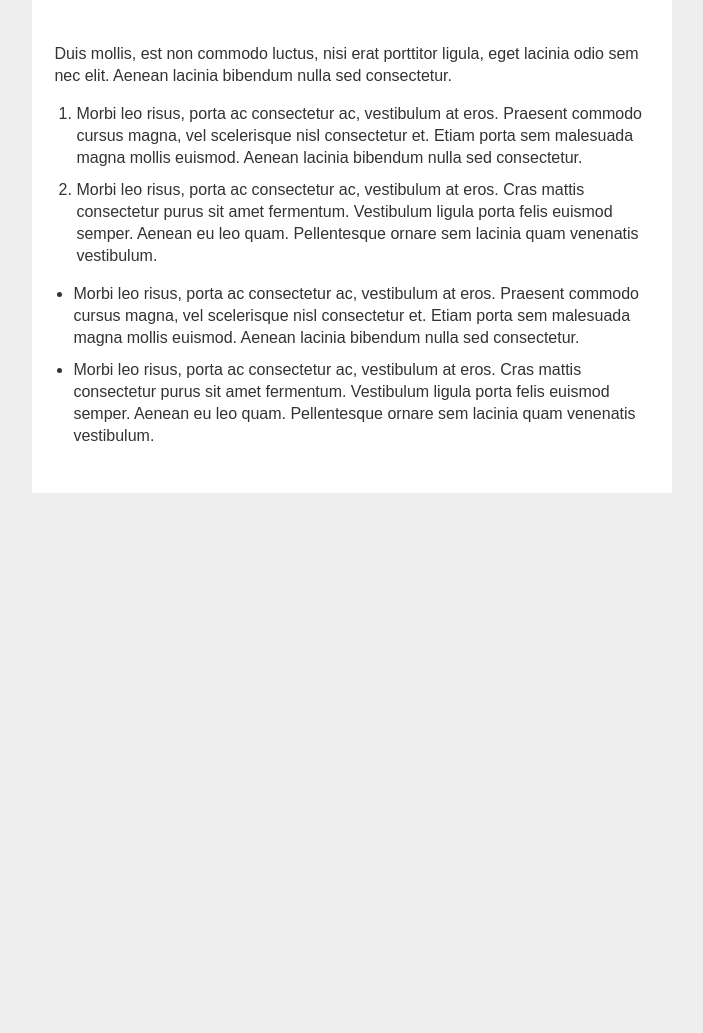
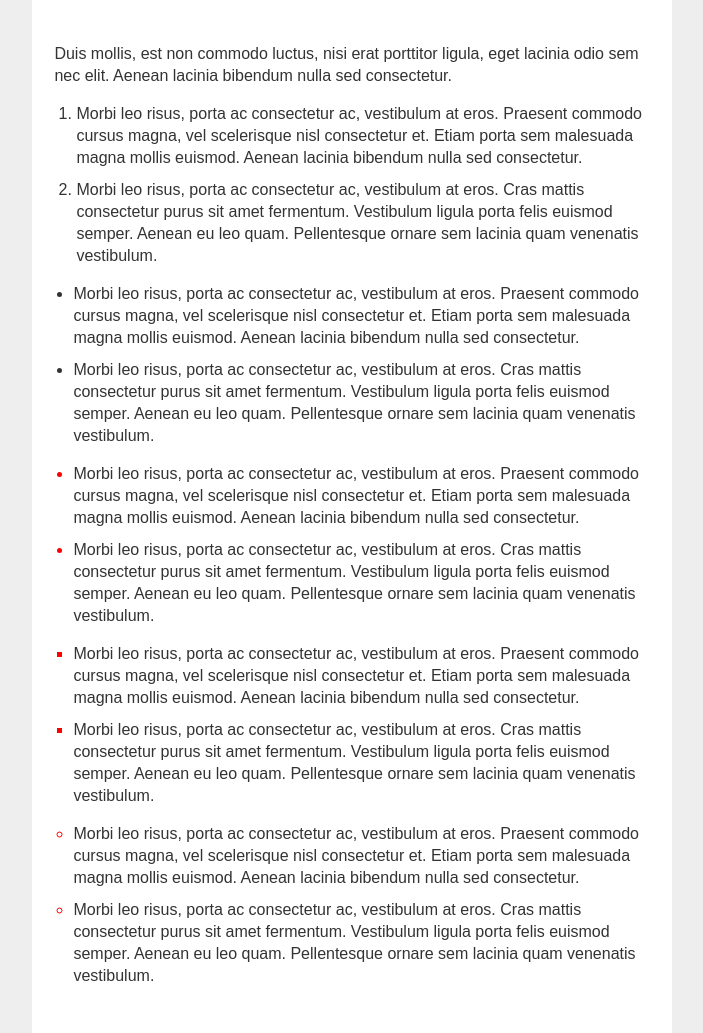
Before and after one commit to Nicole-Hickman-home/MJML, a website: page Lists/index.html in a window 1280 px wide. Shown: the whole page, without its empty margins (288-991 px from the left). Before the commit the page ends 800 px from the top, so only its background shows below. Drawn offline with Linux system fonts and the light colour scheme.

Commit message:
List tweaks

```diff
--- a/Lists/index.html
+++ b/Lists/index.html
@@ -135,7 +135,7 @@
         <![endif]-->
 </head>
 
-<body id="body" style="word-spacing:normal;background-color:#eeeeee;">
+<body style="word-spacing:normal;background-color:#eeeeee;">
   <div style="display:none;font-size:1px;color:#ffffff;line-height:1px;max-height:0px;max-width:0px;opacity:0;overflow:hidden;"> Preheader text &#847; &#847; &#847; &#847; &#847; &#847; &#847; &#847; &#847; &#847; &#847; &#847; &#847; &#847; &#847; &#847; &#847; &#847; &#847; &#847; &#847; &#847; &#847; &#847; </div>
   <div style="background-color:#eeeeee;">
     <!--[if mso | IE]><table align="center" border="0" cellpadding="0" cellspacing="0" class="" style="width:640px;" width="640" ><tr><td style="line-height:0px;font-size:0px;mso-line-height-rule:exactly;"><![endif]-->
@@ -161,6 +161,18 @@
                               <li style="margin: 0px 0px 10px; text-align: left;">Morbi leo risus, porta ac consectetur ac, vestibulum at eros. Praesent commodo cursus magna, vel scelerisque nisl consectetur et. Etiam porta sem malesuada magna mollis euismod. Aenean lacinia bibendum nulla sed consectetur.</li>
                               <li style="margin: 0px; text-align: left;">Morbi leo risus, porta ac consectetur ac, vestibulum at eros. Cras mattis consectetur purus sit amet fermentum. Vestibulum ligula porta felis euismod semper. Aenean eu leo quam. Pellentesque ornare sem lacinia quam venenatis vestibulum.</li>
                             </ul>
+                            <ul style="padding-left: 19px; color: red;">
+                              <li style="margin: 0px 0px 10px; text-align: left;"><span class="darkGray" style="color: #333333;">Morbi leo risus, porta ac consectetur ac, vestibulum at eros. Praesent commodo cursus magna, vel scelerisque nisl consectetur et. Etiam porta sem malesuada magna mollis euismod. Aenean lacinia bibendum nulla sed consectetur.</span></li>
+                              <li style="margin: 0px; text-align: left;"><span class="darkGray" style="color: #333333;">Morbi leo risus, porta ac consectetur ac, vestibulum at eros. Cras mattis consectetur purus sit amet fermentum. Vestibulum ligula porta felis euismod semper. Aenean eu leo quam. Pellentesque ornare sem lacinia quam venenatis vestibulum.</span></li>
+                            </ul>
+                            <ul style="padding-left: 19px; list-style-type: square; color: red;">
+                              <li style="margin: 0px 0px 10px; text-align: left;"><span class="darkGray" style="color: #333333;">Morbi leo risus, porta ac consectetur ac, vestibulum at eros. Praesent commodo cursus magna, vel scelerisque nisl consectetur et. Etiam porta sem malesuada magna mollis euismod. Aenean lacinia bibendum nulla sed consectetur.</span></li>
+                              <li style="margin: 0px; text-align: left;"><span class="darkGray" style="color: #333333;">Morbi leo risus, porta ac consectetur ac, vestibulum at eros. Cras mattis consectetur purus sit amet fermentum. Vestibulum ligula porta felis euismod semper. Aenean eu leo quam. Pellentesque ornare sem lacinia quam venenatis vestibulum.</span></li>
+                            </ul>
+                            <ul style="padding-left: 19px; list-style-type: circle; color: red;">
+                              <li style="margin: 0px 0px 10px; text-align: left;"><span class="darkGray" style="color: #333333;">Morbi leo risus, porta ac consectetur ac, vestibulum at eros. Praesent commodo cursus magna, vel scelerisque nisl consectetur et. Etiam porta sem malesuada magna mollis euismod. Aenean lacinia bibendum nulla sed consectetur.</span></li>
+                              <li style="margin: 0px; text-align: left;"><span class="darkGray" style="color: #333333;">Morbi leo risus, porta ac consectetur ac, vestibulum at eros. Cras mattis consectetur purus sit amet fermentum. Vestibulum ligula porta felis euismod semper. Aenean eu leo quam. Pellentesque ornare sem lacinia quam venenatis vestibulum.</span></li>
+                            </ul>
                           </div>
                         </div>
                       </td>
```
Also changed, not shown: 1 other file.
